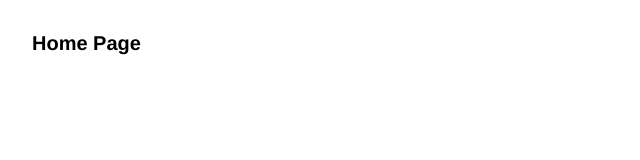
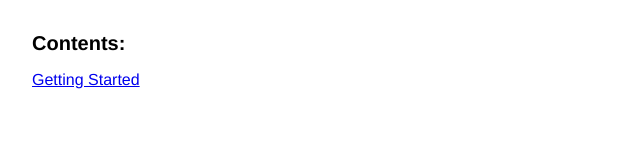
Before and after one commit to soyabn9/Minecraft-Earth-Glitch, a website: page views/index.html in a window 1280 px wide. Shown: the whole page, without its empty margins (0-640 px from the left). Drawn offline with Linux system fonts and the light colour scheme.

Commit message:
Update index.html

```diff
--- a/views/index.html
+++ b/views/index.html
@@ -2,7 +2,7 @@
 <html lang="en">
   <head>
     <title>Minecraft Earth Info</title>
-    <meta name="description" content="A minecraft Earth Info Site">
+    <meta name="description" content="A Minecraft Earth Info Site">
     <link id="favicon" rel="icon" href="https://glitch.com/edit/favicon-app.ico" type="image/x-icon">
     <meta charset="utf-8">
     <meta http-equiv="X-UA-Compatible" content="IE=edge">
@@ -10,6 +10,7 @@
     <link rel="stylesheet" href="/style.css">
   </head>
   <body>
-    <h1>Home Page</h1>
+    <h1>Contents:</h1>
+    <p><a href="getting-started.html">Getting Started</a></p>
   </body>
 </html>
```
